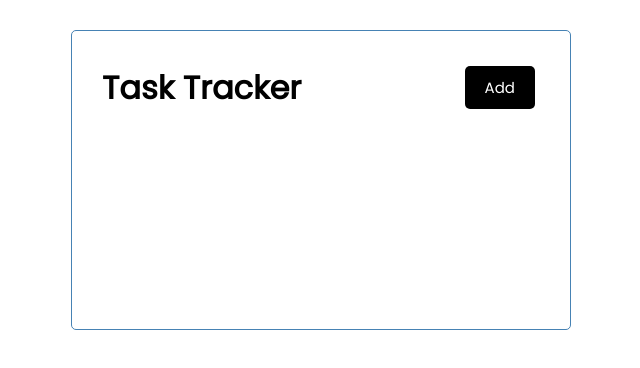
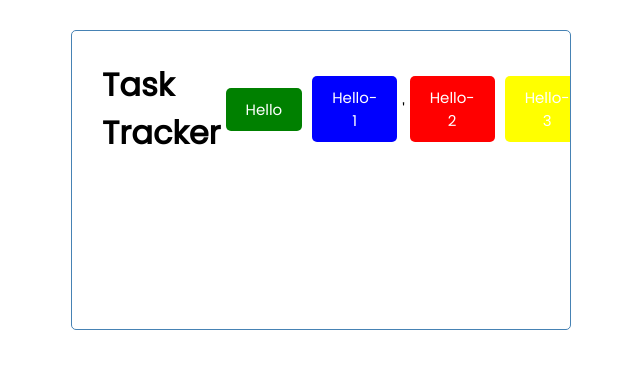
Before and after one commit to ericmaniraguha/react-crush-course, a React (Create React App) app: page / in a window 1280 px wide. Shown: the top 368 px of the page, without its empty margins (319-959 px from the left). Built offline with nearby package versions, Linux system fonts and the light colour scheme.

Commit message:
update our card with buttons

```diff
--- a/src/components/Button.js
+++ b/src/components/Button.js
@@ -0,0 +1,9 @@
+const Button = ({ color, text }) => {
+  return (
+    <button style={{ backgroundColor: color }} className='btn'>
+      {text}
+    </button>
+  );
+};
+
+export default Button;
--- a/src/components/Header.js
+++ b/src/components/Header.js
@@ -1,10 +1,15 @@
 import propTypes from 'prop-types';
+import Button from './Button';
 
 const Header = ({ title }) => {
   return (
     <header className='header'>
       <h1>{title}</h1>
-      <button className='btn'>Add</button>
+      <Button color='green' text='Hello' />
+      <Button color='blue' text='Hello-1' />'
+      <Button color='red' text='Hello-2' />
+      <Button color='yellow' text='Hello-3' />
+      <Button color='dark' text='Hello-4' />'
     </header>
   );
 };
```
